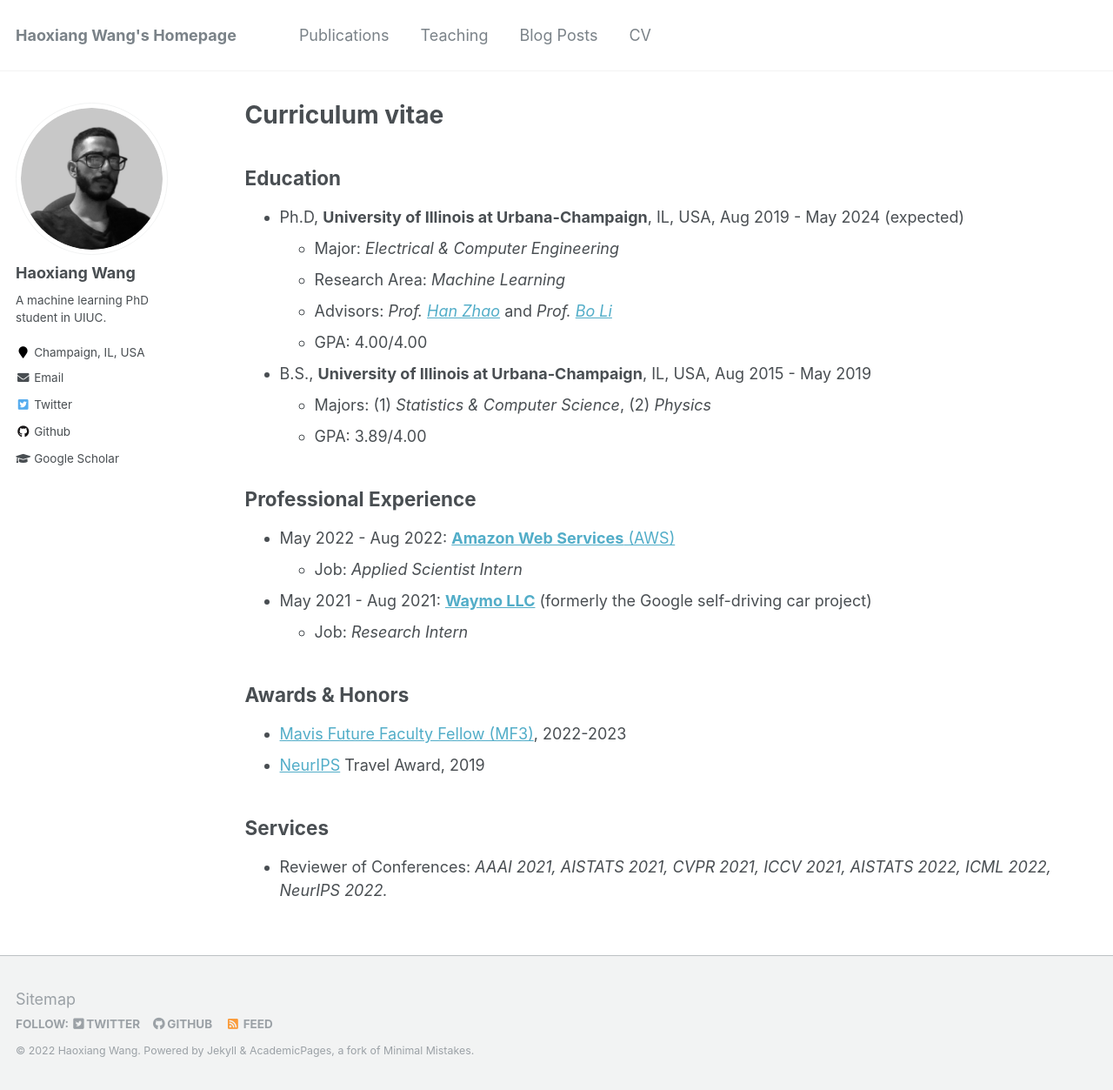
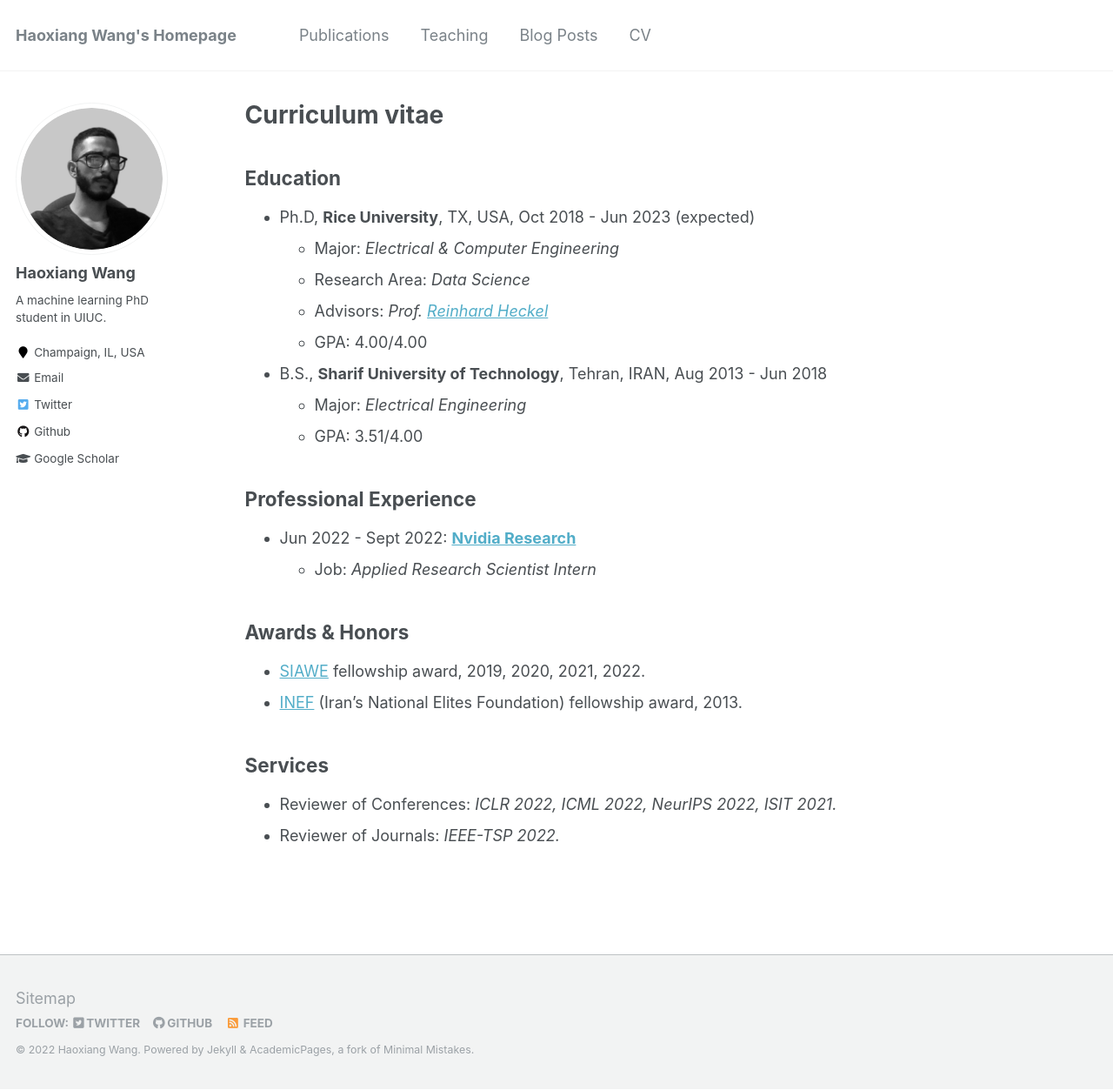
Before and after one commit to mersad95zd/mersad95zd.github.io, a Jekyll site: the page built from _pages/cv.md, in a window 1280 px wide and 1253 px high. Shown: the whole window at 87% size. Built offline with Jekyll 4.4.1, drawn with Linux system fonts in a browser that asks for light colours.

Commit message:
Update cv.md

```diff
--- a/_pages/cv.md
+++ b/_pages/cv.md
@@ -10,28 +10,27 @@ redirect_from:
 {% include base_path %}
 
 ## Education
-* Ph.D,  **University of Illinois at Urbana-Champaign**, IL, USA, Aug 2019 - May 2024 (expected)
+* Ph.D,  **Rice University**, TX, USA, Oct 2018 - Jun 2023 (expected)
   * Major: *Electrical & Computer Engineering*
-  * Research Area: *Machine Learning*
-  * Advisors: _Prof. [Han Zhao](https://hanzhaoml.github.io/)_ and *Prof. [Bo Li](https://aisecure.github.io/)*
+  * Research Area: *Data Science*
+  * Advisors: _Prof. [Reinhard Heckel](http://reinhardheckel.com/)_
   * GPA: 4.00/4.00
-* B.S., **University of Illinois at Urbana-Champaign**, IL, USA, Aug 2015 - May 2019
-  * Majors: (1) *Statistics & Computer Science*, (2) *Physics*
-  * GPA: 3.89/4.00
+* B.S., **Sharif University of Technology**, Tehran, IRAN, Aug 2013 - Jun 2018
+  * Major: *Electrical Engineering*
+  * GPA: 3.51/4.00
 
 ## Professional Experience
 
-* May 2022 - Aug 2022: [**Amazon Web Services** (AWS)](https://aws.amazon.com/)
-  * Job: *Applied Scientist Intern*
+* Jun 2022 - Sept 2022: [**Nvidia Research**](https://www.nvidia.com/en-us/research/)
+  * Job: *Applied Research Scientist Intern*
 
-* May 2021 - Aug 2021: [**Waymo LLC**](https://waymo.com/) (formerly the Google self-driving car project)
-  * Job: *Research Intern*
 
 ## Awards & Honors
 
-+ [Mavis Future Faculty Fellow (MF3)](https://mavis.grainger.illinois.edu/), 2022-2023
-+ [NeurIPS](https://neurips.cc/Conferences/2019) Travel Award, 2019
++ [SIAWE](https://siawe.org/) fellowship award, 2019, 2020, 2021, 2022.
++ [INEF](https://olden.bmn.ir/) (Iran’s National Elites Foundation) fellowship award, 2013.
 
 ## Services
 
-+ Reviewer of Conferences: *AAAI 2021, AISTATS 2021, CVPR 2021, ICCV 2021, AISTATS 2022, ICML 2022, NeurIPS 2022.*
++ Reviewer of Conferences: *ICLR 2022, ICML 2022, NeurIPS 2022, ISIT 2021.*
++ Reviewer of Journals: *IEEE-TSP 2022.*
```
